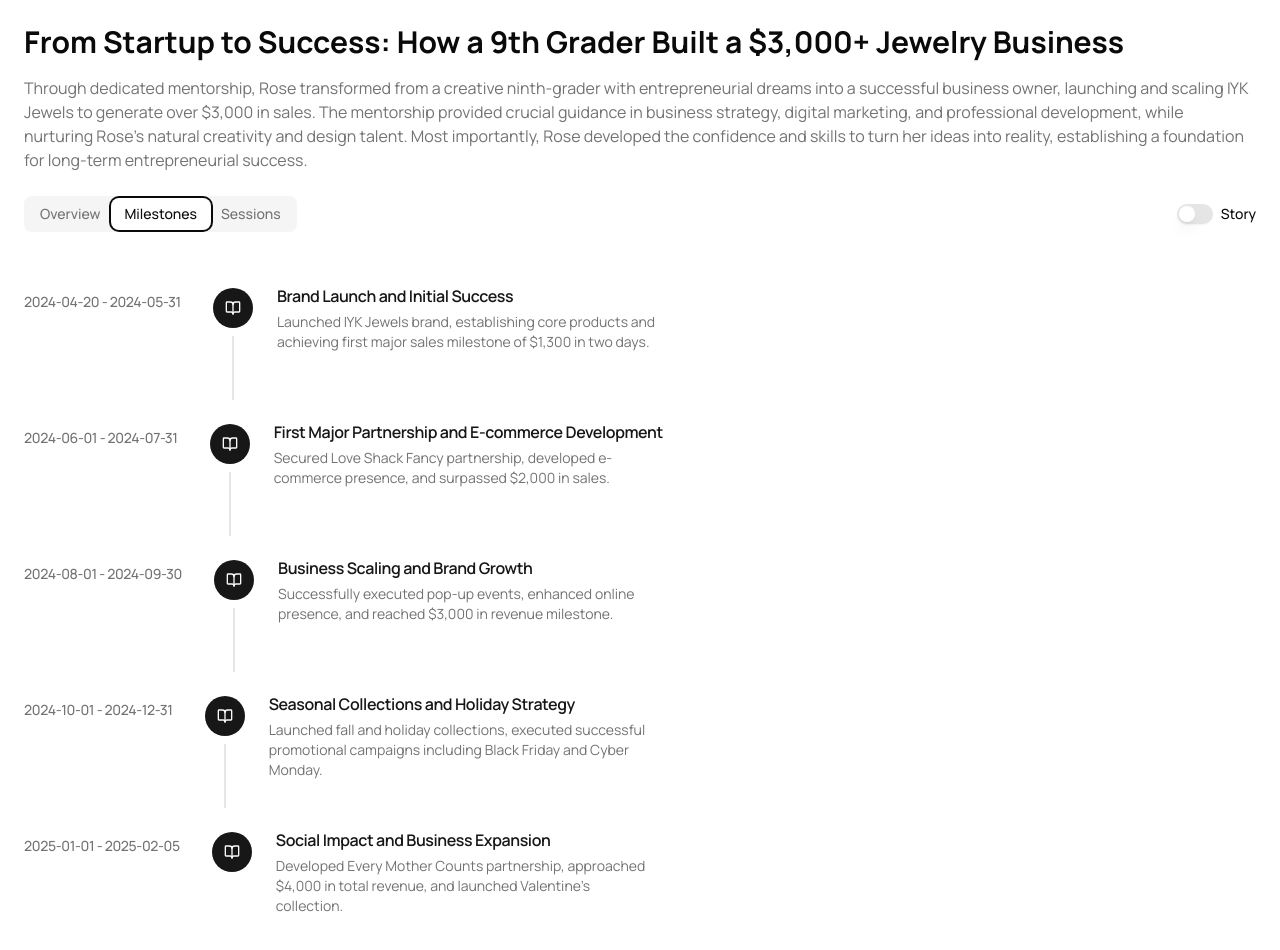
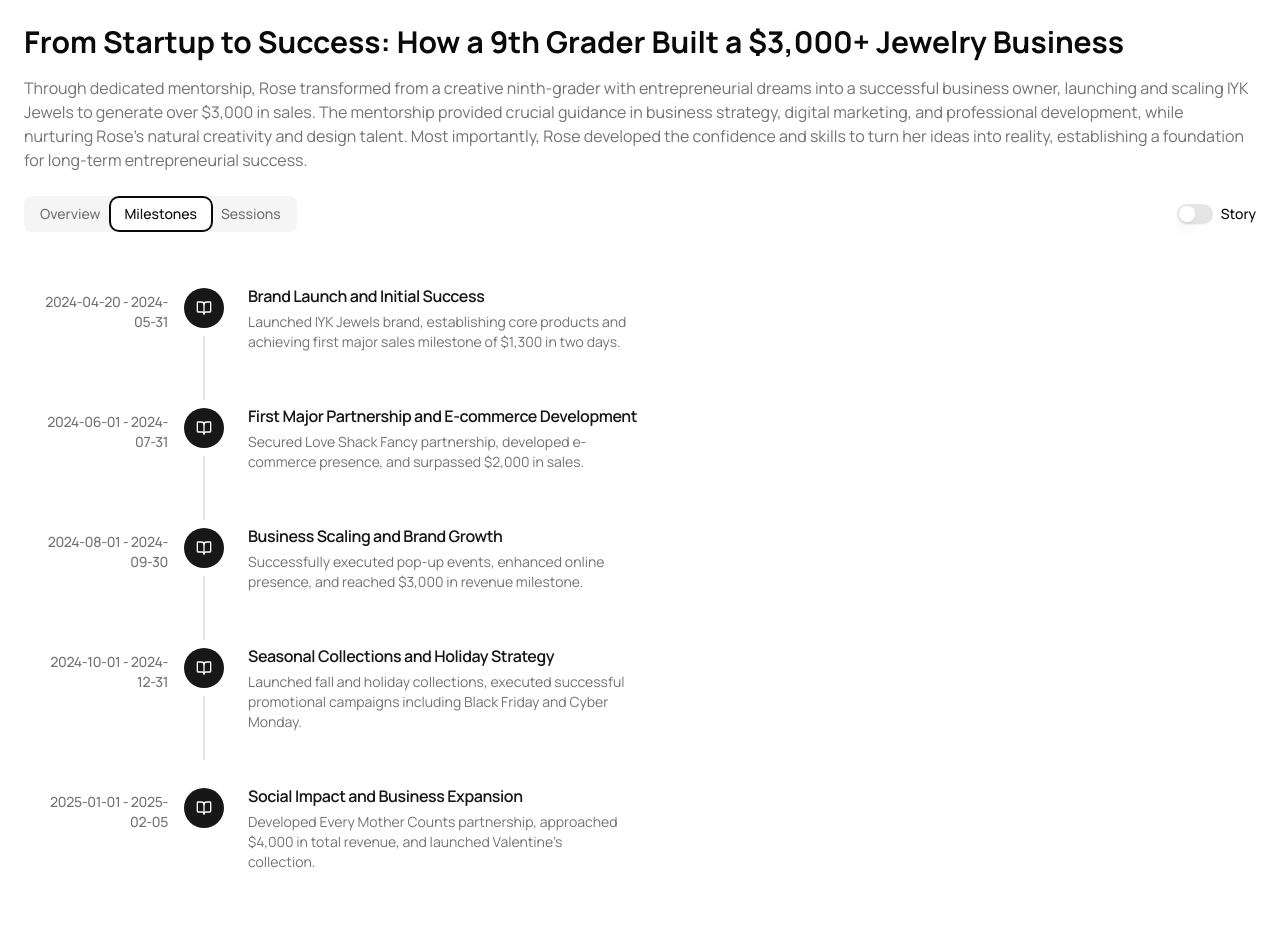
Before and after one commit to cabbachew/cc-stories, a Next.js app: page / in a window 1280 px wide. Both pictures are taken after a click on the tab "Milestones". Shown: the top 950 px of the page. After the commit the page ends 928 px from the top, so only its background shows below. Built offline with nearby package versions, Linux system fonts and the light colour scheme.

Commit message:
align timeline items in a straight line

```diff
--- a/app/components/timeline/timeline.tsx
+++ b/app/components/timeline/timeline.tsx
@@ -51,7 +51,7 @@ const Timeline = React.forwardRef<HTMLOListElement, TimelineProps>(
         aria-label="Timeline"
         className={cn(
           timelineVariants({ size }),
-          "relative min-h-[600px] w-full py-8",
+          "relative min-h-[600px] w-full space-y-8 py-8",
           className
         )}
         {...props}
@@ -207,17 +207,16 @@ const TimelineItem = React.forwardRef<HTMLLIElement, TimelineItemProps>(
 
     const content = (
       <div
-        // className="grid grid-cols-[1fr_auto_1fr] gap-4 items-start"
-        className="grid grid-cols-[auto_auto_1fr] gap-4 items-start"
+        className="grid grid-cols-[minmax(auto,8rem)_auto_1fr] items-start px-4"
         {...(status === "in-progress" ? { "aria-current": "step" } : {})}
       >
         {/* Date */}
         <div className="flex flex-col justify-start pt-1">
-          <TimelineTime className="text-right pr-4">{date}</TimelineTime>
+          <TimelineTime className="text-right">{date}</TimelineTime>
         </div>
 
         {/* Timeline dot and connector */}
-        <div className="flex flex-col items-center">
+        <div className="relative flex flex-col items-center mx-4">
           <div className="relative z-10">
             <TimelineIcon
               icon={icon}
@@ -227,7 +226,7 @@ const TimelineItem = React.forwardRef<HTMLLIElement, TimelineItemProps>(
           </div>
           {showConnector && (
             <div
-              className={cn("h-16 w-0.5 mt-2", {
+              className={cn("absolute top-10 h-[calc(100%+2rem)] w-0.5", {
                 "bg-primary": connectorColor === "primary",
                 "bg-secondary": connectorColor === "secondary",
                 "bg-muted": connectorColor === "muted",
```
